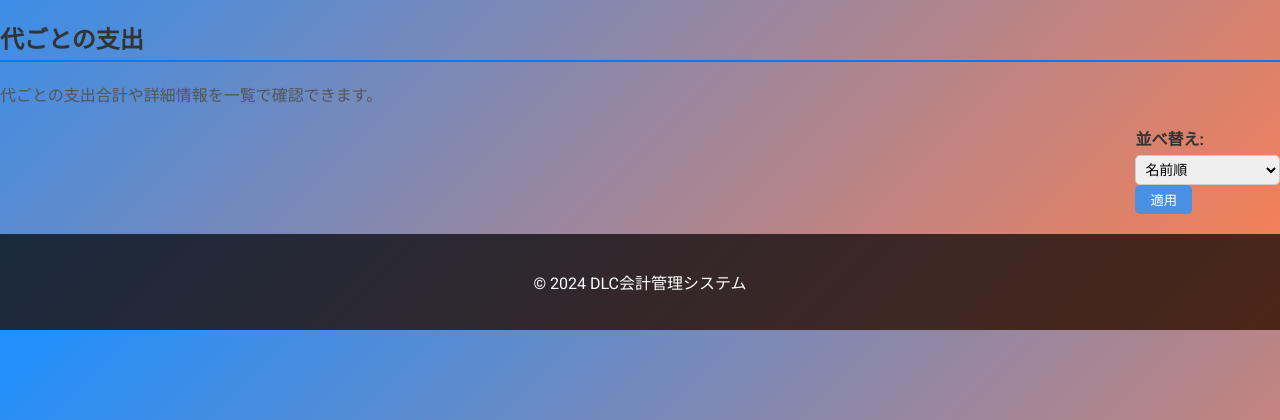
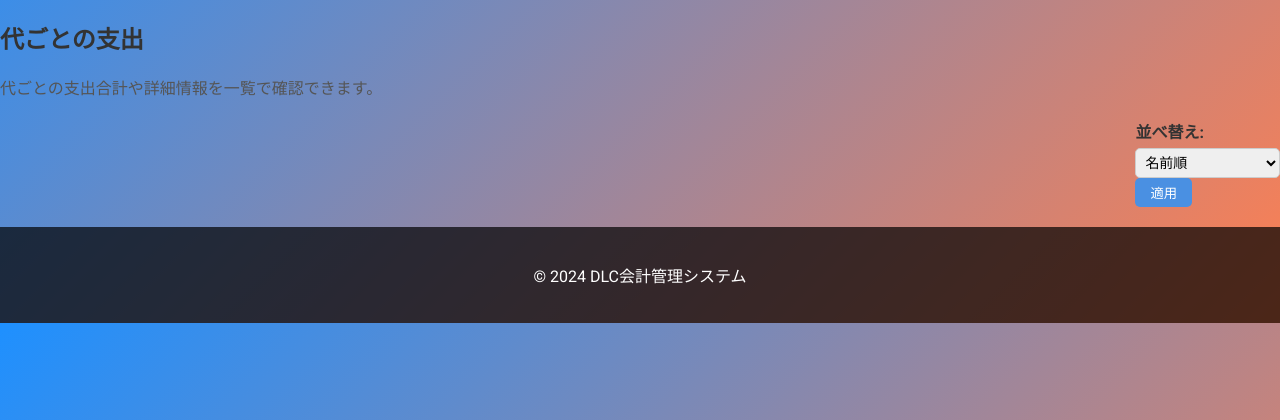
Before and after one commit to Shiki-dance/accounting-management, a Django app: template accounting/templates/accounting/age_expenses.html in a window 1280 px wide. Shown: the part 246-666 px from the top of the page. Run offline with Django 3.2, Linux system fonts and the light colour scheme; the template is opened without the code that fills it, so the values that code supplies are empty.

Commit message:
grafic changes

```diff
--- a/accounting/static/accounting/css/style.css
+++ b/accounting/static/accounting/css/style.css
@@ -255,7 +255,7 @@ footer {
     box-shadow: 0 2px 5px rgba(0, 0, 0, 0.1);
 }
 
-.age-title , .department-title, .page-title{
+.age-title , .department-title{
     font-size: 18px;
     font-weight: bold;
     margin-bottom: 10px;
```
